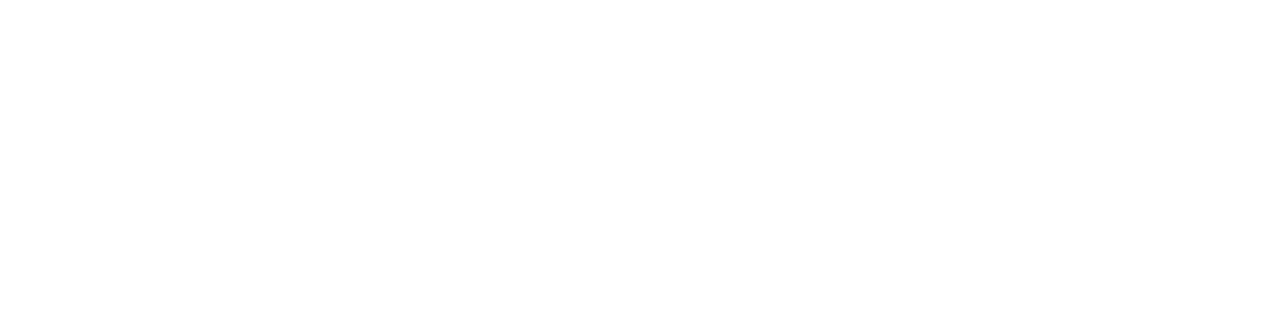
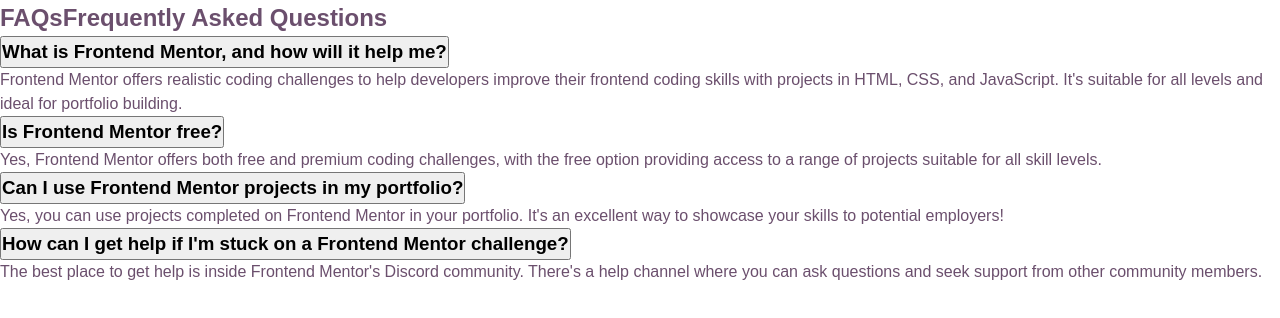
Before and after one commit to KirativeWD/faq-accordion, a React (Vite) app: page / in a window 1280 px wide. Shown: the top 318 px of the page. Built offline with nearby package versions, Linux system fonts and the light colour scheme; a web font is replaced by a local one.

Commit message:
Created Faq component for faqs data rendering

```diff
--- a/src/App.jsx
+++ b/src/App.jsx
@@ -1,11 +1,14 @@
-
+import Faq from "./components/Faq"
+import faqs from "./data/faqs.json";
 
 function App() {
 
   return (
-    <>
-    </>
+    <main>
+      <Faq faqs={faqs} />
+    </main>
   )
+
 }
 
 export default App
--- /dev/null
+++ b/src/components/Faq.jsx
@@ -0,0 +1,28 @@
+import React from "react";
+
+function Faq({ faqs }) {
+
+    return (
+        <article>
+            <h1>
+                <span aria-hidden="true">FAQs</span>
+                <span className="sr-only">Frequently Asked Questions</span>
+            </h1>
+            <ul>
+                {faqs.map(faq => {
+                    return (
+                        <li>
+                            <h3>
+                                <button>{faq.question}</button>
+                            </h3>
+                            <p>{faq.answer}</p>
+                        </li>
+                    )
+                })}
+            </ul>
+        </article>
+    )
+
+}
+
+export default Faq;
```
